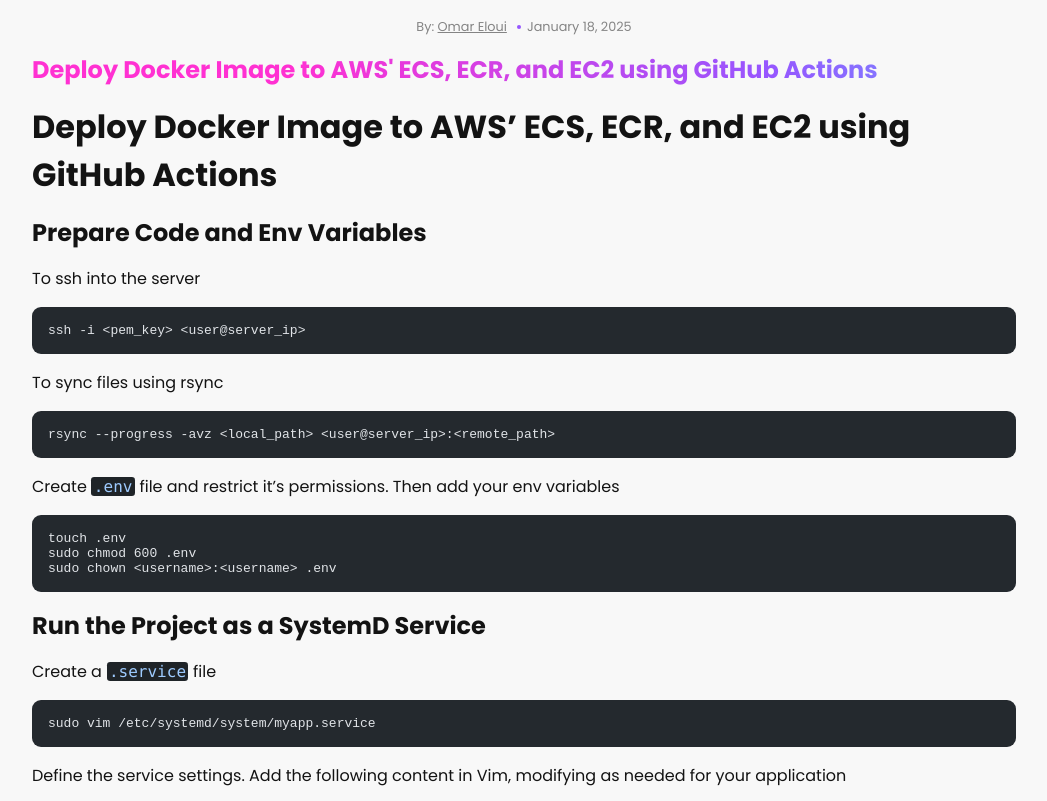
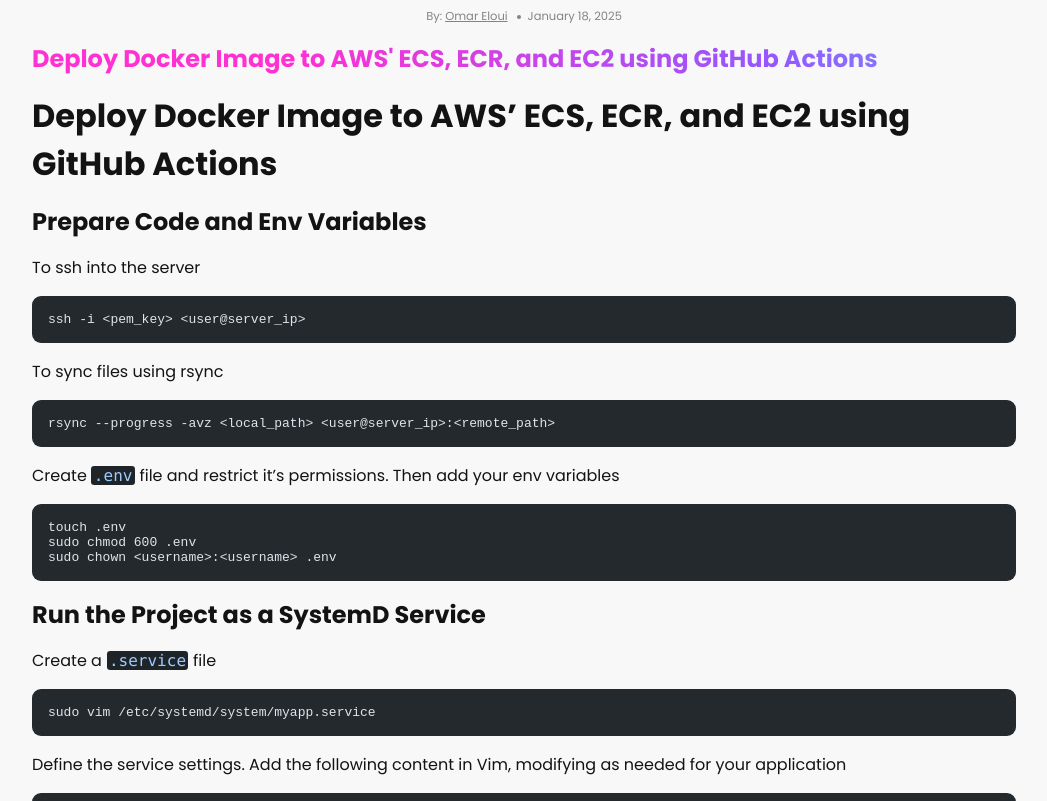
Before and after one commit to omareloui/Portfolio, an Astro site: page /blog/deploy-to-aws in a window 1280 px wide. Shown: the part 79-880 px from the top of the page, without its empty margins (116-1163 px from the left). Built offline with nearby package versions, Linux system fonts and the light colour scheme; Astro itself is replaced by a stand-in of ours; some packages are replaced by stand-ins of ours; code samples lack their colours; a web font is replaced by a local one.

Commit message:
fix(blog): fix the min-height for the blog

```diff
--- a/src/layouts/Blog.astro
+++ b/src/layouts/Blog.astro
@@ -86,17 +86,22 @@
 
 <style lang="scss">
   @use "../assets/styles/mixins.scss" as *;
+  .content {
+    --min-height-base: 96vh;
+    min-height: calc(var(--min-height-base) - var(--nav-height) - var(--footer-height) + 5px);
 
-  .content {
-    min-height: calc(98vh - var(--nav-height) - var(--footer-height));
+    @include tablet-down {
+      --min-height-base: 98vh;
+    }
+  }
 
   :global(.metadata) {
     display: flex;
     flex-direction: row;
     justify-content: center;
     gap: 20px;
-      font-size: 1rem;
-      margin-top: 20px;
+    font-size: 0.9rem;
+    margin-top: 10px;
     color: var(--subtext1);
 
     address {
@@ -107,10 +112,10 @@
       &:after {
         content: "";
         position: absolute;
-          right: -16px;
+        right: -15px;
         top: 50%;
         translate: -50% -50%;
-          background-color: var(--purple);
+        background-color: var(--subtext1);
         border-radius: 100%;
         display: block;
         height: 4px;
@@ -120,7 +125,6 @@
 
     :global(time) {
       font-size: 0.8em;
-      }
     }
   }
 
```
Also changed, not shown: src/pages/blog.astro (+7 -5 lines). Lines whose indentation alone changed are shown as unchanged.
